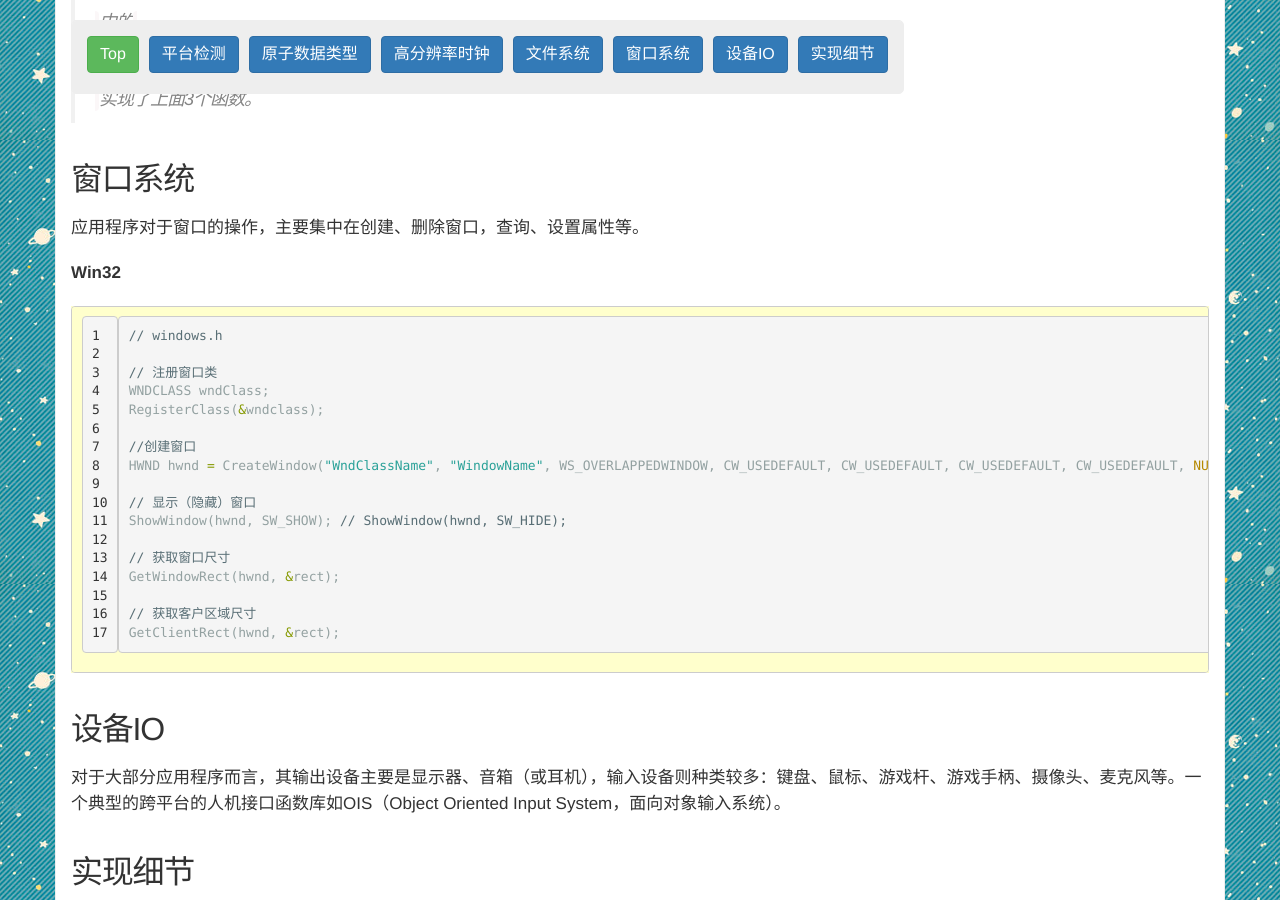
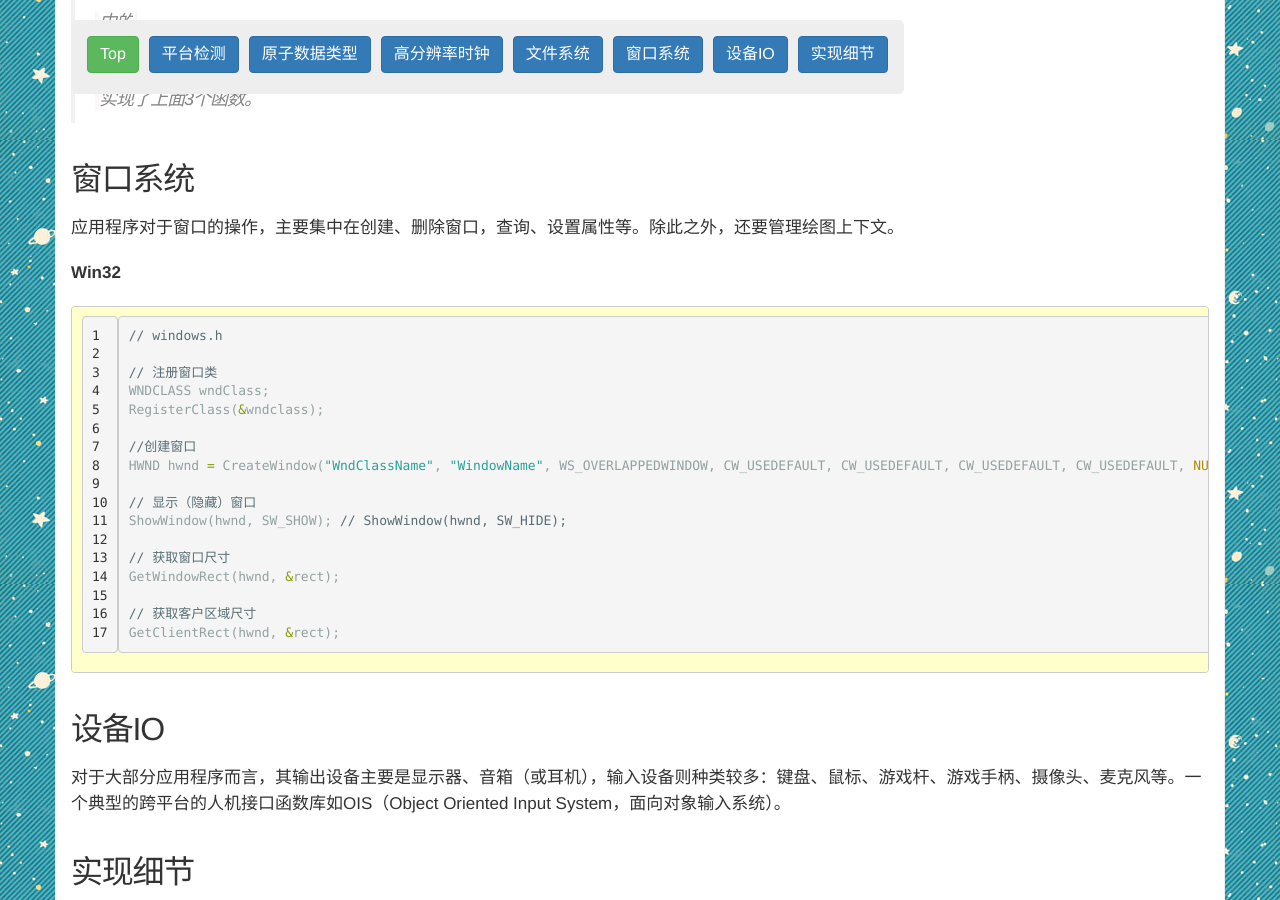
Before and after one commit to Gemini2015/gemini2015.github.io, a Jekyll site: the page built from _posts/2015-01-21-platform.markdown, in a window 1280 px wide and 900 px high, scrolled down 8740 px. Built offline with Jekyll 4.4.1, drawn with Linux system fonts in a browser that asks for light colours; nearby versions of some CDN libraries; comment, search, counter and statistics services are not loaded.

Commit message:
更新绘图上下文

```diff
--- a/_posts/2015-01-21-platform.markdown
+++ b/_posts/2015-01-21-platform.markdown
@@ -367,7 +367,7 @@ int closedir(DIR *dirp);
 > 对于Unix/Linux平台，则通过`dirent.h`中的`opendir、readdir、closedir`实现了上面3个函数。
 
 ## 窗口系统
-应用程序对于窗口的操作，主要集中在创建、删除窗口，查询、设置属性等。
+应用程序对于窗口的操作，主要集中在创建、删除窗口，查询、设置属性等。除此之外，还要管理绘图上下文。
 
 **Win32**
 
```
